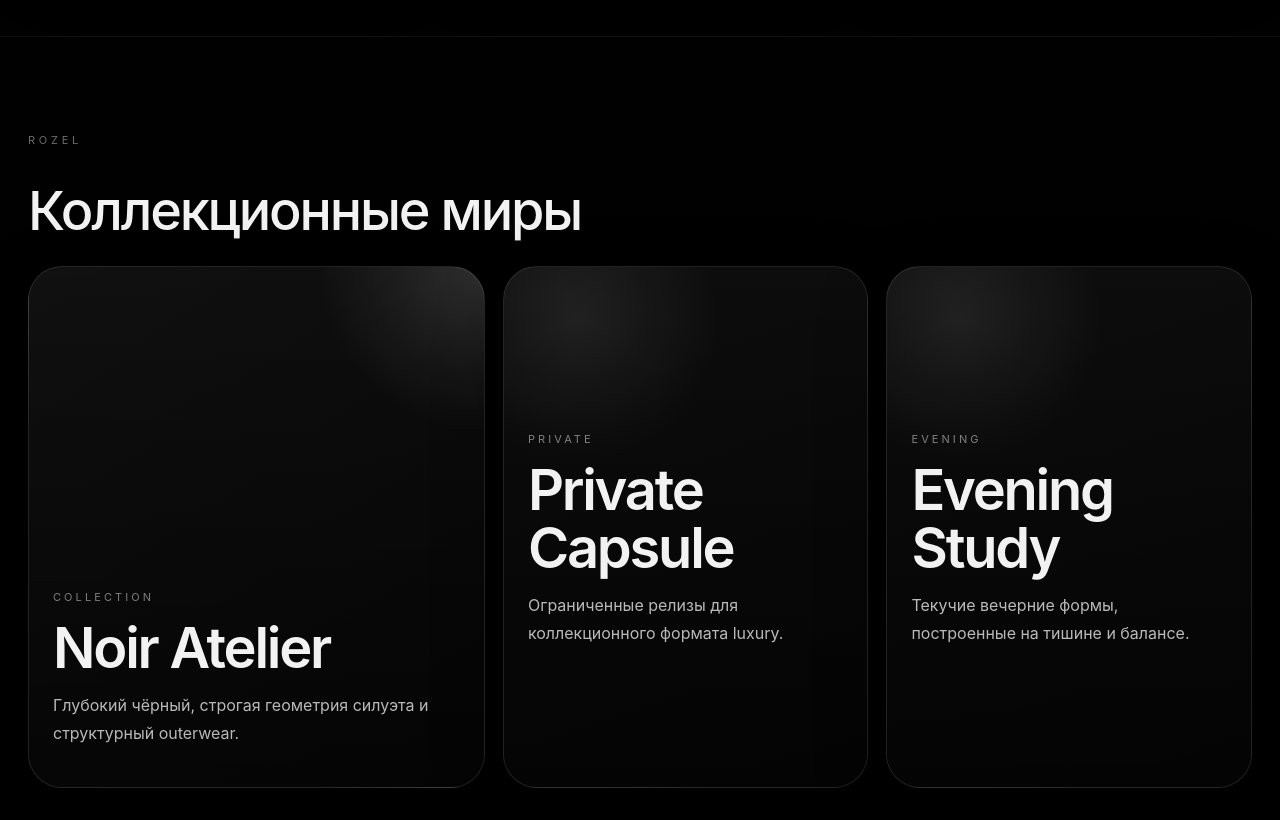
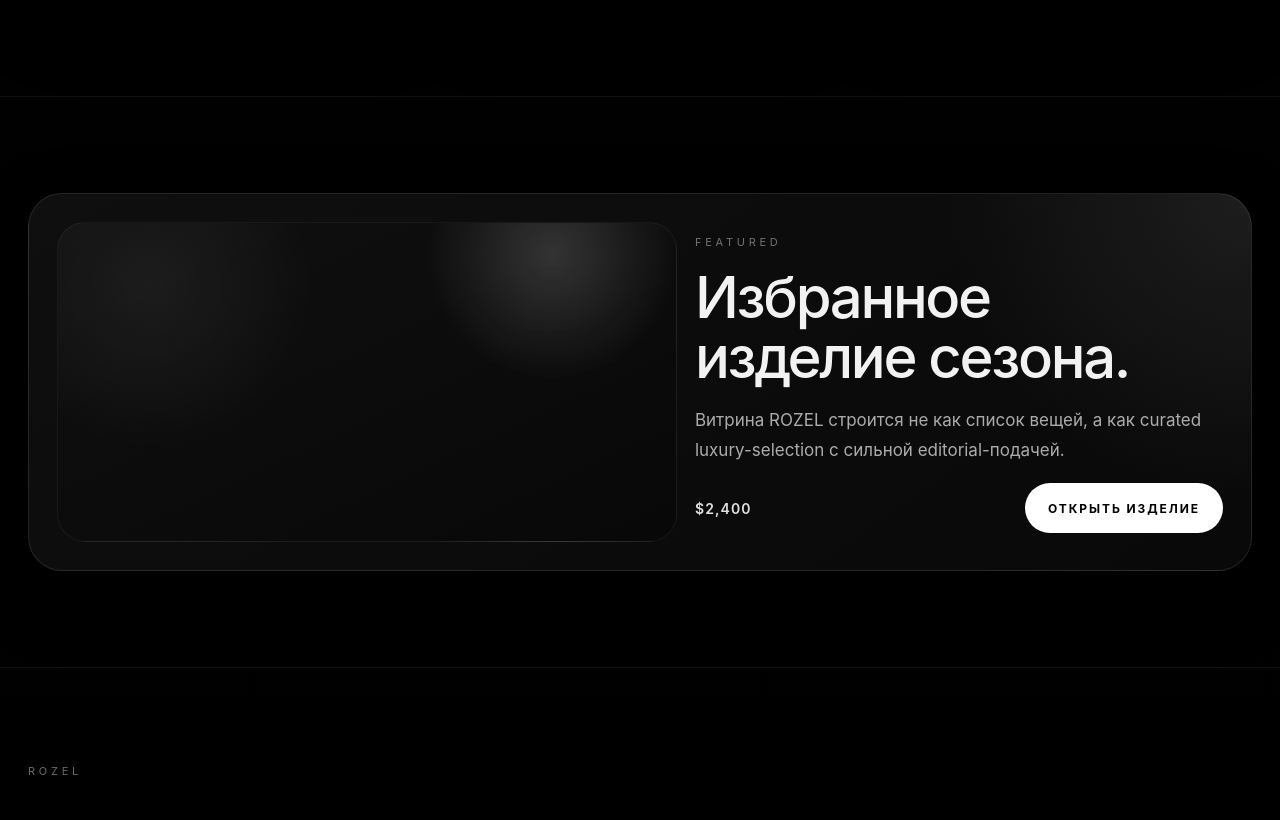
Before and after one commit to mtronda21vekby-stack/rozelshop.com, a Next.js app in the folder apps/web/: page / in a window 1280 px wide. Shown: the part 3051-3871 px from the top of the page. Built offline with nearby package versions, Linux system fonts and the light colour scheme.

Commit message:
Update page.tsx

```diff
--- a/apps/web/src/app/page.tsx
+++ b/apps/web/src/app/page.tsx
@@ -1,9 +1,12 @@
 import Link from 'next/link'
 import { Hero } from '../components/site/Hero'
 import { getSiteContent } from '../lib/site-data'
+import { defaultCmsSnapshot } from '../lib/cms-store'
 
 export default function HomePage() {
   const siteData = getSiteContent('ru')
+  const featured = siteData.products[0]
+  const home = defaultCmsSnapshot.home
 
   return (
     <>
@@ -12,8 +15,8 @@ export default function HomePage() {
       <section className="page-section">
         <div className="container">
           <div className="section-head">
-            <div className="eyebrow">{siteData.home.introEyebrow}</div>
-            <h2 className="section-title">{siteData.home.introTitle}</h2>
+            <div className="eyebrow">{home.introEyebrow}</div>
+            <h2 className="section-title">{home.introTitle}</h2>
           </div>
 
           <div className="grid grid--3">
@@ -60,19 +63,19 @@ export default function HomePage() {
         <div className="container">
           <div className="section-head__row">
             <div>
-              <div className="eyebrow">{siteData.home.productsEyebrow}</div>
-              <h2 className="section-title">{siteData.home.productsTitle}</h2>
+              <div className="eyebrow">{home.productsEyebrow}</div>
+              <h2 className="section-title">{home.productsTitle}</h2>
             </div>
 
             <Link href="/collections" className="link-inline">
-              {siteData.home.productsLinkLabel}
+              {home.productsLinkLabel}
             </Link>
           </div>
 
           <div className="grid grid--3" style={{ marginTop: 34 }}>
             {siteData.products.map((item) => (
               <article key={item.slug} className="card">
-                <div className="card__media" />
+                <div className="card__media card__media--soft" />
 
                 <div className="card__body">
                   <div className="card__label">{item.badge}</div>
@@ -89,6 +92,27 @@ export default function HomePage() {
                 </div>
               </article>
             ))}
+          </div>
+        </div>
+      </section>
+
+      <section className="page-section page-divider">
+        <div className="container">
+          <div className="featured-product">
+            <div className="featured-product__media" />
+
+            <div>
+              <div className="eyebrow">{home.featuredEyebrow}</div>
+              <h2 className="featured-product__title">{home.featuredTitle}</h2>
+              <p className="featured-product__text">{home.featuredText}</p>
+
+              <div className="featured-product__meta">
+                <div className="card__price">{featured.price}</div>
+                <Link href={`/product/${featured.slug}`} className="btn btn--primary">
+                  {home.featuredCta}
+                </Link>
+              </div>
+            </div>
           </div>
         </div>
       </section>
```
